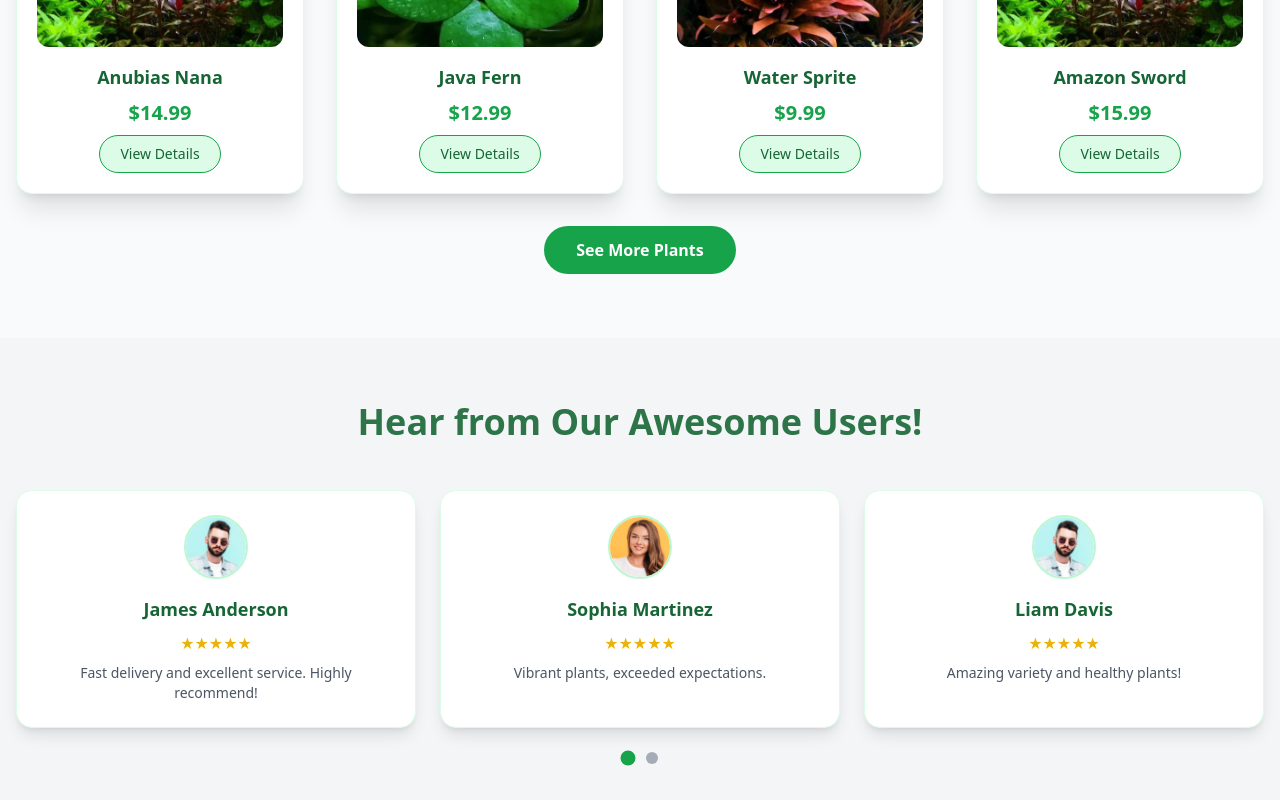
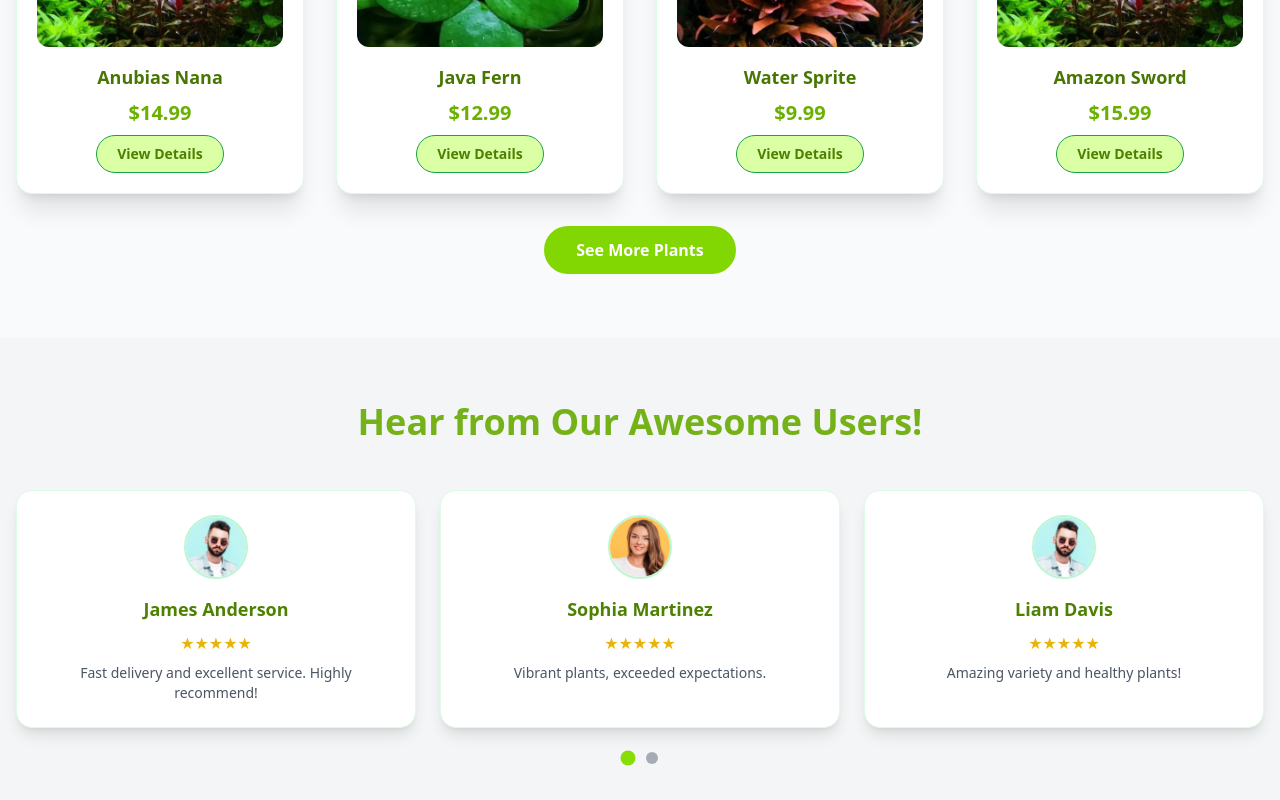
Before and after one commit to Thamidu-Peiris/CRIPS, a React (Create React App) app in the folder frontend/: page / in a window 1280 px wide. Shown: the part 2200-3000 px from the top of the page. Built offline with nearby package versions, Linux system fonts and the light colour scheme; no server answers.

Commit message:
Home Color Updated

```diff
--- a/frontend/src/pages/Home.js
+++ b/frontend/src/pages/Home.js
@@ -627,7 +627,7 @@ const Home = () => {
 
       {/* Featured Plants */}
       <section className="py-16 bg-gray-50">
-        <h2 className="text-3xl md:text-4xl text-center font-bold text-green-800 mb-8 animate-fade-in">
+        <h2 className="text-3xl md:text-4xl text-center font-bold text-[#66A901] mb-8 animate-fade-in">
           Featured Plants
         </h2>
         <div className="max-w-7xl mx-auto flex flex-wrap justify-center gap-8 px-4">
@@ -643,9 +643,9 @@ const Home = () => {
                 className="w-full h-44 object-cover rounded-xl mb-4"
                 onError={(e) => (e.target.src = "/default-plant.jpg")}
               />
-              <h3 className="text-lg font-semibold text-green-800 mb-2">{plant.name}</h3>
-              <p className="text-green-600 font-bold text-xl mb-2">{plant.price}</p>
-              <button className="px-5 py-2 text-sm rounded-full bg-green-100 text-green-800 border border-green-600 hover:bg-green-200 hover:scale-105 transition-all duration-300 mt-auto">
+              <h3 className="text-lg font-semibold text-[#487602] mb-2">{plant.name}</h3>
+              <p className="text-[#6AB000] font-bold text-xl mb-2">{plant.price}</p>
+              <button className="px-5 py-2 text-sm rounded-full bg-[#DBFFA4] text-[#4D7F01] border border-green-600 hover:bg-[#87de04] hover:text-white font-bold hover:scale-105 transition-all duration-300 mt-auto">
                 View Details
               </button>
             </div>
@@ -654,7 +654,7 @@ const Home = () => {
         <div className="text-center mt-8 animate-fade-in delay-300">
           <Link
             to="/shop"
-            className="inline-block px-8 py-3 bg-green-600 text-white font-semibold rounded-full hover:bg-green-700 transition transform hover:scale-105"
+            className="inline-block px-8 py-3 bg-[#82D702] text-white font-semibold rounded-full hover:bg-[#6AB000] transition transform hover:scale-105"
           >
             See More Plants
           </Link>
@@ -664,7 +664,7 @@ const Home = () => {
       {/* Customer Reviews */}
       <section className="py-16 bg-gray-100 relative overflow-hidden">
         <div className="absolute inset-0 bg-opacity-10 bg-green-50"></div>
-        <h2 className="text-3xl md:text-4xl text-center font-bold text-green-800 mb-12 animate-fade-in">
+        <h2 className="text-3xl md:text-4xl text-center font-bold text-[#66A901] mb-12 animate-fade-in">
           Hear from Our Awesome Users!
         </h2>
         <div className="max-w-7xl mx-auto px-4">
@@ -687,7 +687,7 @@ const Home = () => {
                   className="w-16 h-16 rounded-full mb-4 object-cover border-2 border-green-200"
                   onError={(e) => (e.target.src = "/default-user.jpg")}
                 />
-                <h3 className="text-lg font-semibold text-green-800 mb-2">{review.name}</h3>
+                <h3 className="text-lg font-semibold text-[#4D8100] mb-2">{review.name}</h3>
                 <p className="text-yellow-500 mb-2">★★★★★</p>
                 <p className="text-gray-600 text-center text-sm">{review.review}</p>
               </div>
@@ -699,7 +699,7 @@ const Home = () => {
                 key={index}
                 onClick={() => handleDotClick(index)}
                 className={`w-3 h-3 rounded-full transition-all duration-300 ${
-                  Math.floor(currentReviewIndex / 3) === index ? "bg-green-600 scale-125" : "bg-gray-400"
+                  Math.floor(currentReviewIndex / 3) === index ? "bg-[#87de04] scale-125" : "bg-gray-400"
                 }`}
               />
             ))}
@@ -763,7 +763,7 @@ const Home = () => {
         <p className="mt-8">© 2025 AquaPlants. All rights reserved.</p>
         <button
           onClick={handleBackToTop}
-          className="mt-4 p-3 bg-[#7ccc04] rounded-full text-white hover:bg-green-700 transition transform hover:scale-105"
+          className="mt-4 p-3 bg-[#7ccc04] rounded-full text-white hover:bg-[#589101] transition transform hover:scale-105"
         >
           <FaChevronUp />
         </button>
```
